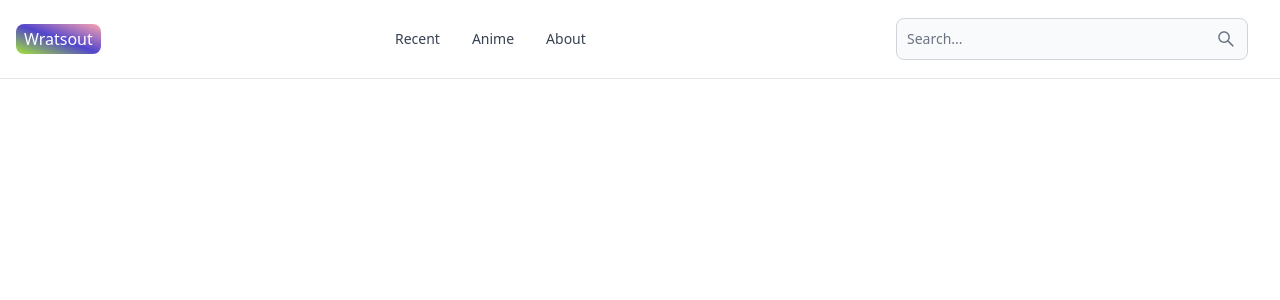
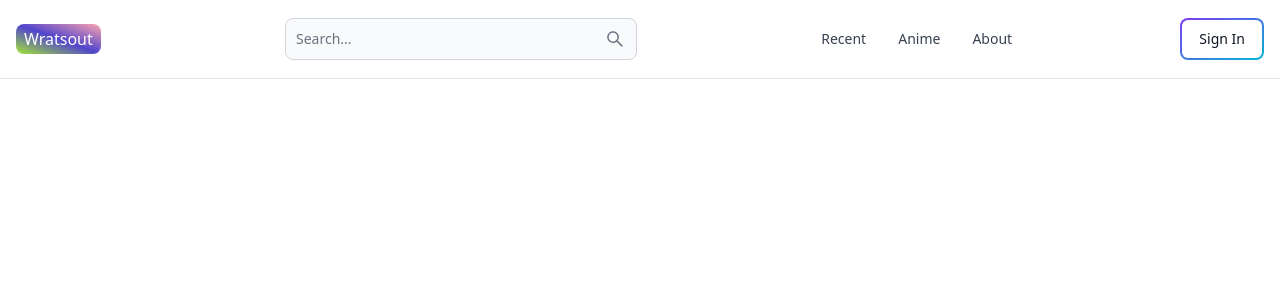
Before and after one commit to rksvw/Portfolio, a React (Vite) app in the folder client/: page / in a window 1280 px wide. Shown: the top 300 px of the page. Built offline with nearby package versions, Linux system fonts and the light colour scheme; no server answers.

Commit message:
updated header component with user data

```diff
--- a/client/src/components/Header.jsx
+++ b/client/src/components/Header.jsx
@@ -1,9 +1,11 @@
-import { Navbar, TextInput } from "flowbite-react";
+import { Navbar, TextInput, Dropdown, Avatar, Button } from "flowbite-react";
 import { Link, useLocation } from "react-router-dom";
 import { AiOutlineSearch } from "react-icons/ai";
+import { useSelector } from "react-redux";
 
 function Header() {
   const path = useLocation().pathname;
+  const { currentUser } = useSelector((state) => state.user);
 
   return (
     <Navbar className="flex justify-between items-center border-b fixed top-0 left-0 w-full z-10">
@@ -16,6 +18,16 @@ function Header() {
         </Link>
       </div>
       {/* middle */}
+      <div className="flex">
+        <form className="w-96">
+          <TextInput
+            className="border-gray-300 focus:border-indigo-500 rounded-lg px-4 py-2"
+            placeholder="Search..."
+            rightIcon={AiOutlineSearch}
+          />
+        </form>
+      </div>
+      {/* left */}
 
       <div className="flex gap-4 justify-center items-center">
         <Navbar.Collapse>
@@ -30,17 +42,32 @@ function Header() {
           </Navbar.Link>
         </Navbar.Collapse>
       </div>
-      {/* right */}
-      <div className="flex">
-        <form className="w-96">
-          <TextInput
-            className="border-gray-300 focus:border-indigo-500 rounded-lg px-4 py-2"
-            placeholder="Search..."
-            rightIcon={AiOutlineSearch}
-          />
-        </form>
-      </div>
       <Navbar.Toggle />
+      {currentUser ? (
+        <Dropdown
+          arrowIcon={false}
+          inline
+          label={<Avatar alt="user" img={currentUser.profilePicture} rounded />}
+        >
+          <Dropdown.Header>
+            <span className="block text-sm">@{currentUser.username}</span>
+            <span className="block text-sm font-medium truncate">
+              {currentUser.email}
+            </span>
+          </Dropdown.Header>
+          <Link to={"/dashboard?tab=profile"}>
+            <Dropdown.Item>Profile</Dropdown.Item>
+          </Link>
+          <Dropdown.Divider />
+          <Dropdown.Item>Sign Out</Dropdown.Item>
+        </Dropdown>
+      ) : (
+        <Link to={"/sign-in"}>
+          <Button gradientDuoTone={"purpleToBlue"} outline>
+            Sign In
+          </Button>
+        </Link>
+      )}
     </Navbar>
   );
 }
```
